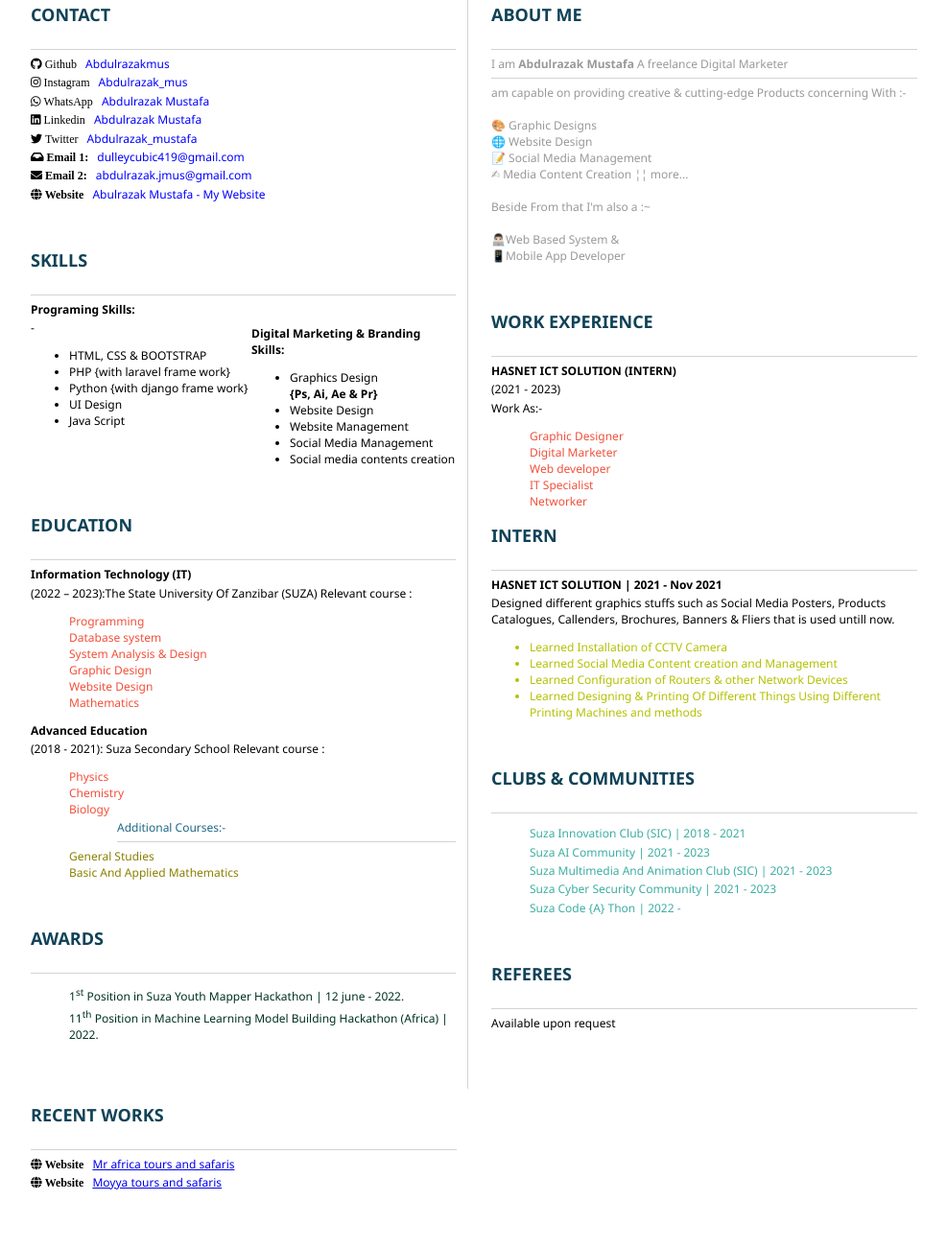
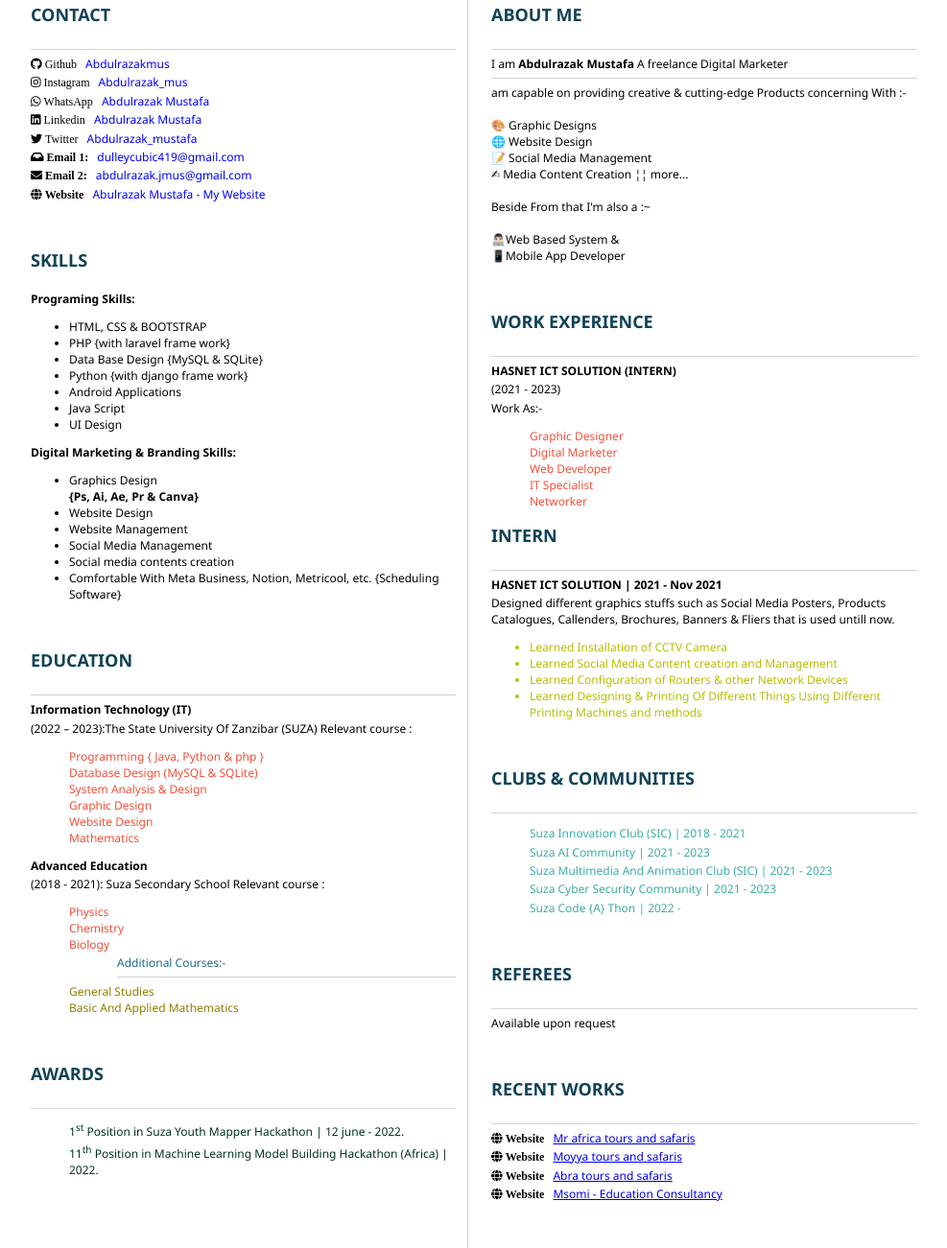
Before and after one commit to Abdulrazakmus/My-Resume, a plain HTML site: page index.html in a window 1280 px wide. Shown: the part 230-1531 px from the top of the page at 96% size, without its empty margins (152-1139 px from the left). Drawn offline with Linux system fonts and the light colour scheme.

Commit message:
made some changes

```diff
--- a/index.html
+++ b/index.html
@@ -77,35 +77,51 @@
                 </div>
             </section>
 
+
+
             <section>
+                <!--  social media & contact infomation -->
                 <h2><strong>SKILLS</strong></h2>
-                <hr>
-                <!-- Skills Section -->
 
-                <p class="skills">
-                    <b><p>Programing Skills:</p></b>-
+                <div class="col-lg-6 col-md-6 col-sm-6">
+
+                    <b><p>Programing Skills:</p></b>
                     <ul>
                         <li> HTML, CSS & BOOTSTRAP</li>
                         <li>PHP {with laravel frame work}</li>
+                        <li> Data Base Design {MySQL & SQLite}</li>
+
                         <li> Python {with django frame work}</li>
-                        <li> UI Design</li>
+                        <li>Android Applications </li>
                         <li> Java Script</li>
 
+                        <li> UI Design</li>
+
                     </ul>
-                    <div class="digital">
+                </div>
+
+
+                <div class="col-lg-6 col-md-6 col-sm-6">
+                    <div class="#">
                         <b><p>Digital Marketing & Branding Skills:</p></b>
                         <ul>
-                        <li> Graphics Design <br> <b>  {Ps, Ai, Ae & Pr}</b></li>
+                            <li> Graphics Design <br> <b>  {Ps, Ai, Ae, Pr & Canva}</b></li>
                             <li> Website Design</li>
                             <li> Website Management</li>
                             <li> Social Media Management</li>
                             <li> Social media contents creation</li>
+                            <li> Comfortable With Meta Business, Notion, Metricool, etc. {Scheduling Software}</li>
 
                         </ul>
                     </div>
+
 </div>
+            </section>
 
-            </section>
+
+
+
+
             <section>
                 <h2><strong class="edu">EDUCATION</strong></h2>
                 <hr>
@@ -116,8 +132,8 @@
                     Relevant course :</p>
 
                 <ul class="course">
-                    <li>Programming</li>
-                    <li>Database system </li>
+                    <li>Programming { Java, Python & php }</li>
+                    <li>Database Design (MySQL & SQLite) </li>
                     <li>System Analysis & Design</li>
                     <li>Graphic Design</li>
                     <li>Website Design</li>
@@ -200,7 +216,7 @@
                 <ul class="course">
                     <li> Graphic Designer </li>
                     <li> Digital Marketer </li>
-                    <li>Web developer</li>
+                    <li>Web Developer</li>
                     <li> IT Specialist</li>
                     <li> Networker </li>
 
@@ -244,12 +260,10 @@
                 <h2><b><strong>REFEREES</strong></b></h2>
                 <hr>
                Available upon request
-            </section>
 
 
 
-        </article>
-
+            </section>
             <section>
                 <h2><b><strong>RECENT WORKS</strong></b></h2>
                 <hr>
@@ -262,7 +276,23 @@
                     <i class="fa fa-globe" aria-hidden="true"> Website</i>
                     <a href="https://www.moyyatoursandsafaris.co.tz//">Moyya tours and safaris</a>
                 </p>
+
+                <p>
+                    <i class="fa fa-globe" aria-hidden="true"> Website</i>
+                    <a href="#">Abra tours and safaris</a>
+                </p>
+
+                <p>
+                    <i class="fa fa-globe" aria-hidden="true"> Website</i>
+                    <a href="msomi.co.tz">Msomi - Education Consultancy</a>
+                </p>
     </section>
+
+
+
+        </article>
+
+
 
     </main>
 </body>
--- a/style.css
+++ b/style.css
@@ -140,7 +140,7 @@ color: var(---darkblue);
     color: var(---darkgren);
 }
 .about{
-    color: var(---black2);
+    /* color: var(---black2); */
 }
 .digital{
     margin-left:230px;
```
Lines whose indentation alone changed are shown as unchanged.
